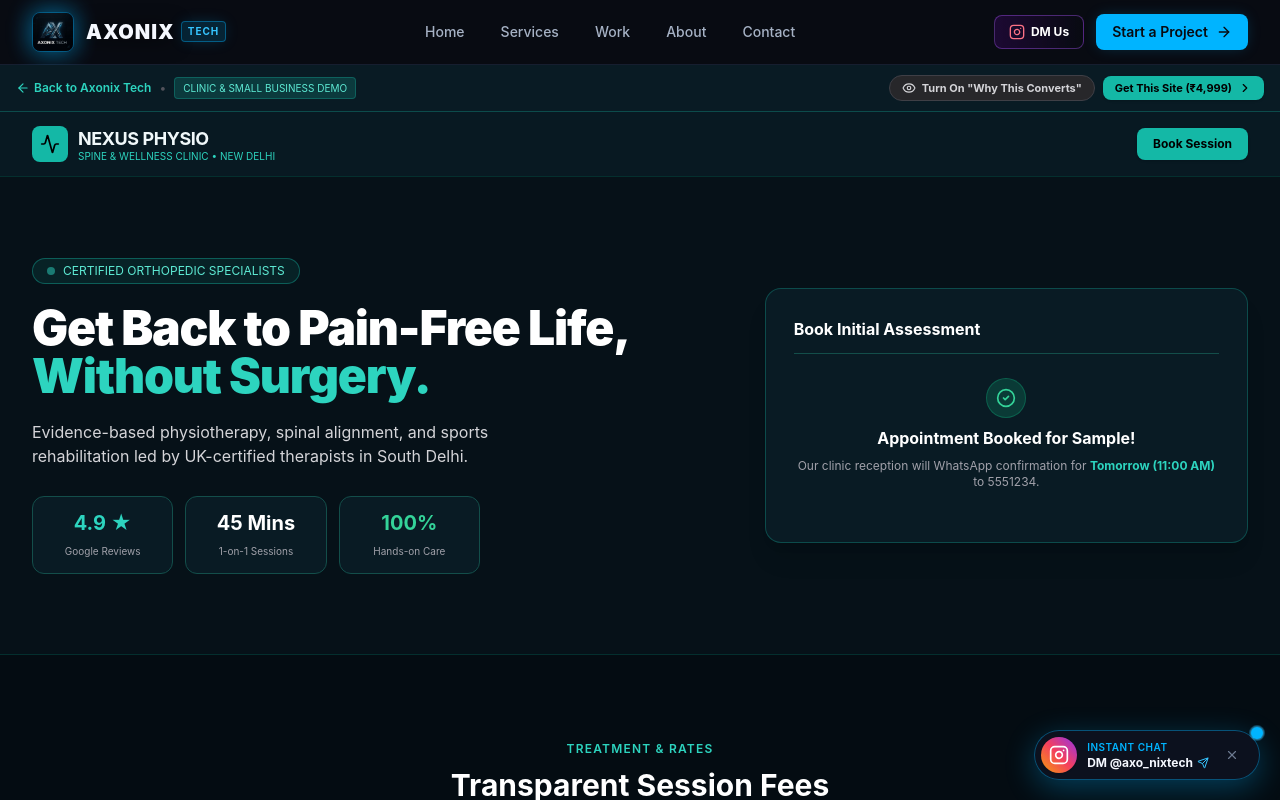
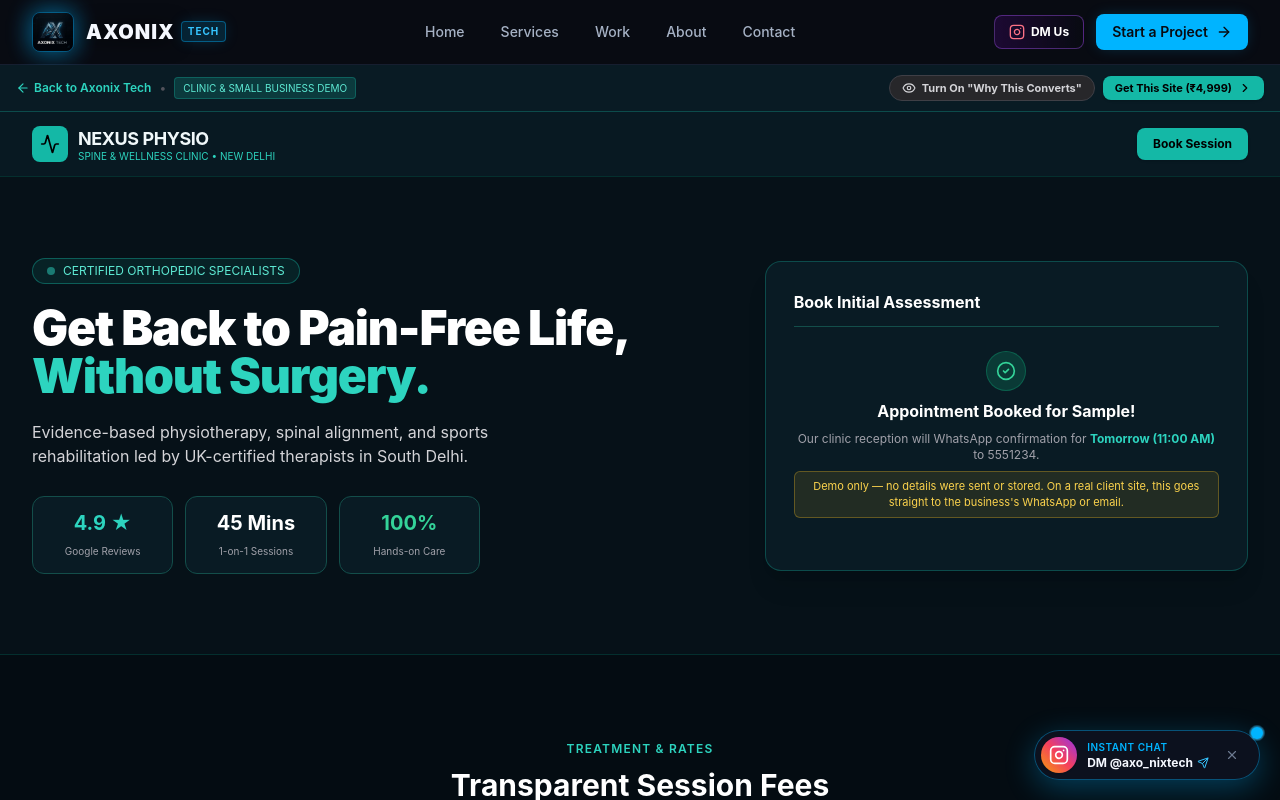
Before and after one commit to axonixtech01-cpu/axonix-tech, a Next.js app: page /demo/business in a window 1280 px wide. Both pictures are taken after typing "Sample", "5551234" into the empty fields and a click on the button "Confirm Appointment". Shown: the top 800 px of the page. Built offline with nearby package versions, Linux system fonts and the light colour scheme.

Commit message:
Add files via upload

```diff
--- a/app/demo/business/page.tsx
+++ b/app/demo/business/page.tsx
@@ -122,7 +122,7 @@
       {ownerMode && (
         <div className="bg-amber-500/15 border-b border-amber-500/40 p-3 font-sans text-xs text-amber-200">
           <div className="mx-auto max-w-7xl">
-            <strong>Clinic / Small Business Insight:</strong> Local clients look for two things: doctor qualifications and immediate appointment availability. This clean, mobile-first design loads in 0.4s and eliminates reception phone bottlenecks.
+            <strong>Clinic / Small Business Insight:</strong> Local clients look for two things: doctor qualifications and immediate appointment availability. This clean, mobile-first design is built to load fast on mobile and reduces reception phone bottlenecks.
           </div>
         </div>
       )}
@@ -254,6 +254,9 @@
                     <p className="text-xs text-zinc-400">
                       Our clinic reception will WhatsApp confirmation for <strong className="text-teal-400">{bookingForm.slot}</strong> to {bookingForm.phone}.
                     </p>
+                    <p className="mt-2 rounded-md border border-amber-400/30 bg-amber-400/10 px-2.5 py-1.5 text-[11px] font-mono text-amber-300">
+                      Demo only — no details were sent or stored. On a real client site, this goes straight to the business&apos;s WhatsApp or email.
+                    </p>
                   </div>
                 )}
               </div>
```
